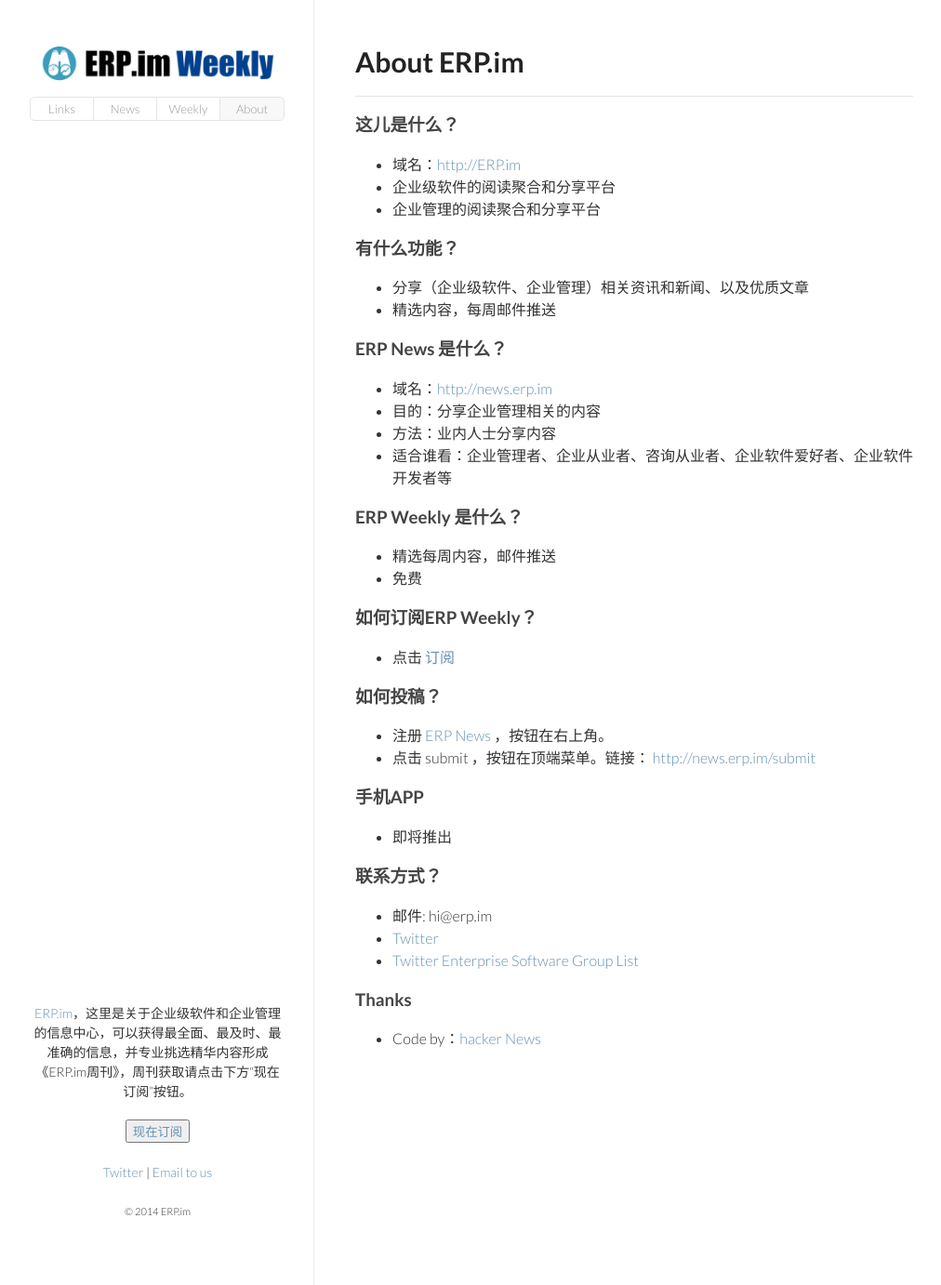
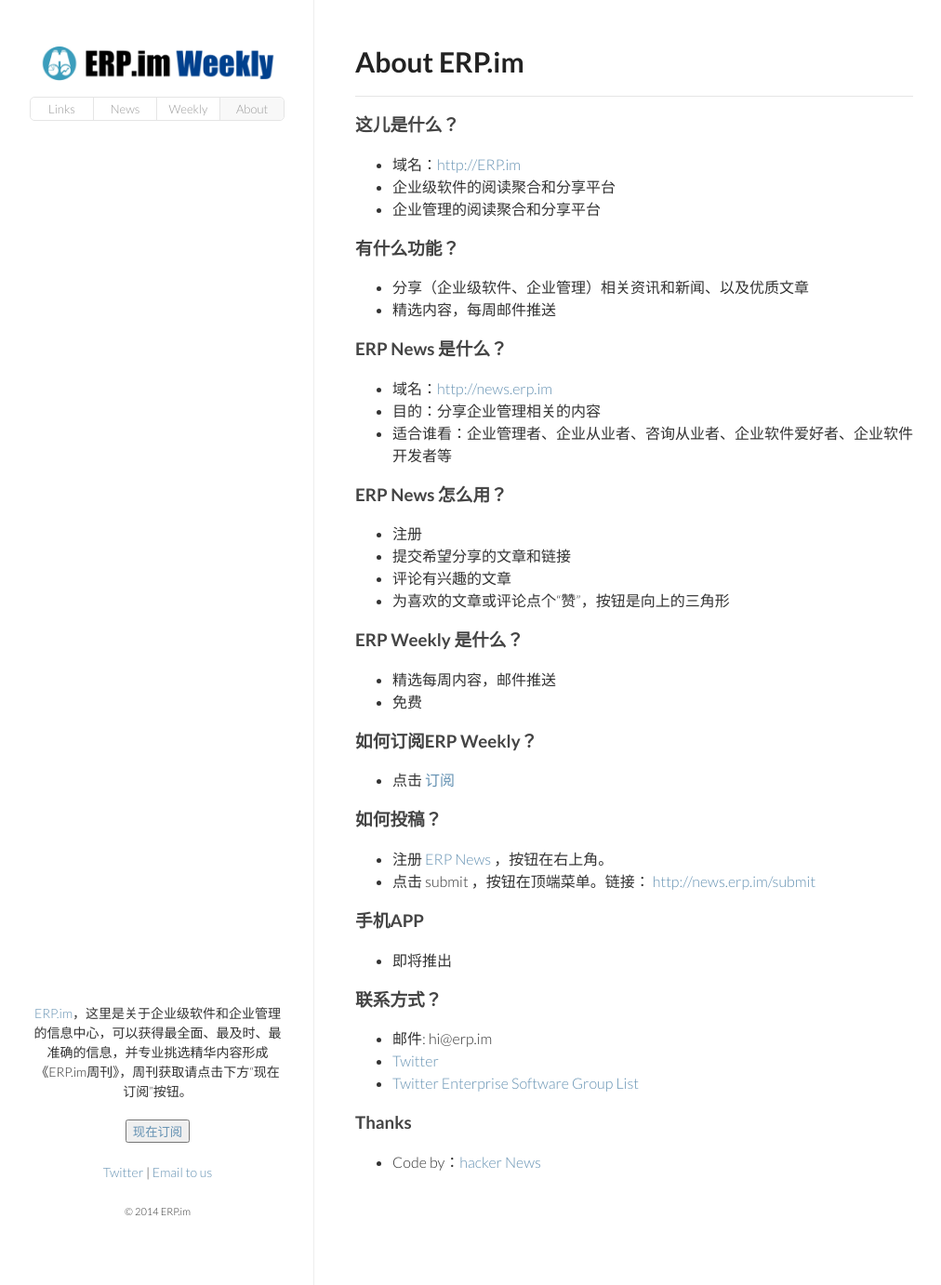
Before and after one commit to pafa/erpim, a Jekyll site: the page built from _pages/about.md, in a window 1280 px wide and 1382 px high. Shown: the whole window at 93% size, without its empty margins (133-1145 px from the left). Built offline with Jekyll 4.4.1, drawn with Linux system fonts in a browser that asks for light colours; comment, search, counter and statistics services are not loaded.

Commit message:
about update

```diff
--- a/_pages/about.md
+++ b/_pages/about.md
@@ -22,8 +22,14 @@
 
 - 域名：<http://news.erp.im>
 - 目的：分享企业管理相关的内容
-- 方法：业内人士分享内容
 - 适合谁看：企业管理者、企业从业者、咨询从业者、企业软件爱好者、企业软件开发者等
+
+### ERP News 怎么用？
+
+- 注册
+- 提交希望分享的文章和链接
+- 评论有兴趣的文章
+- 为喜欢的文章或评论点个“赞”，按钮是向上的三角形
 
 ### ERP Weekly 是什么？
 
```
